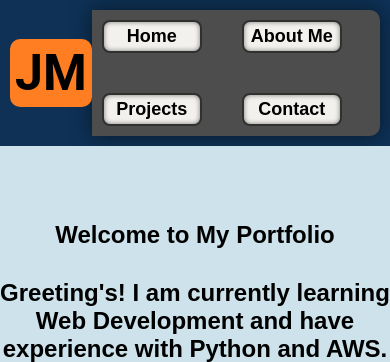
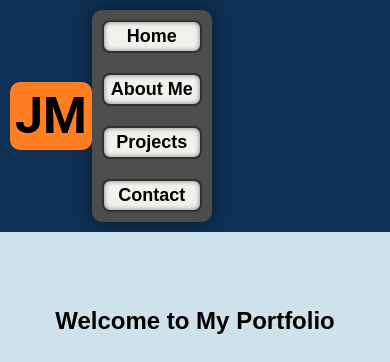
Before and after one commit to JoeM10/my-first-site, a plain HTML site: page index.html in a window 390 px wide. Shown: the top 362 px of the page. Drawn offline with Linux system fonts and the light colour scheme.

Commit message:
Added some media queries,

```diff
--- a/style.css
+++ b/style.css
@@ -10,7 +10,7 @@ html{
 
 body{
   display:flex;
-  justify-items: center;
+  justify-content: center;
   flex-direction: column;
   font-family: "Urbanist", sans-serif;
   font-style: normal;
@@ -48,6 +48,8 @@ body{
   border-bottom-right-radius: 10px;
   border-top-right-radius: 10px;
   box-shadow: 0 0 20px rgba(0, 0, 0, 0.5);
+
+
 }
 
 .navbarItem{
@@ -180,3 +182,28 @@ footer p{
   height: 30px;
   border-radius: 100%;
 }
+
+/*----------MEDIA STYLES----------*/
+@media (max-width: 660px) {
+  .navbarItems{
+    justify-content: space-around;
+    gap: 20px;
+  }
+}
+
+@media (max-width: 596px) {
+  .navbarItems{
+    justify-content: space-around;
+    gap: 20px;
+    border-radius: 10px;
+  }
+}
+
+@media (max-width: 480px) {
+  .navbarItems{
+    justify-content: space-around;
+    flex-direction: column;
+    gap: 20px;
+    border-radius: 10px;
+  }
+}
```
